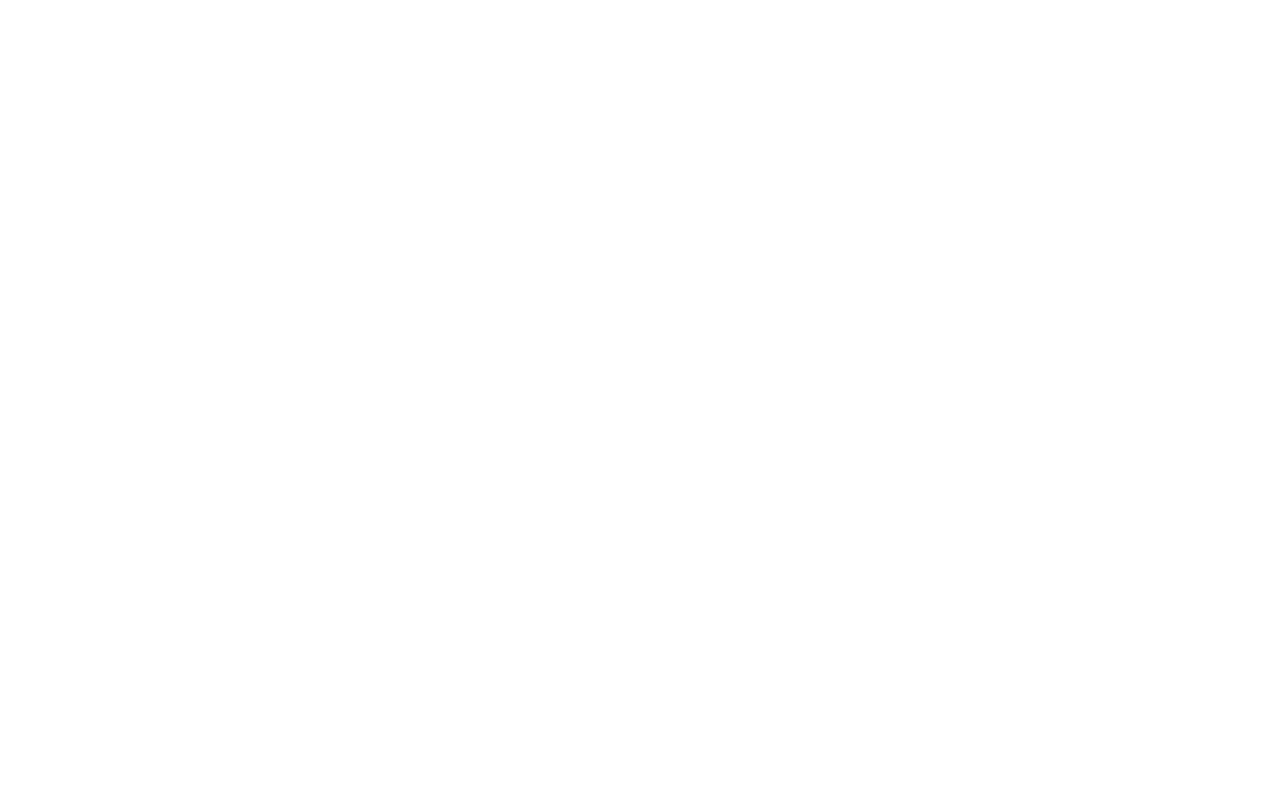
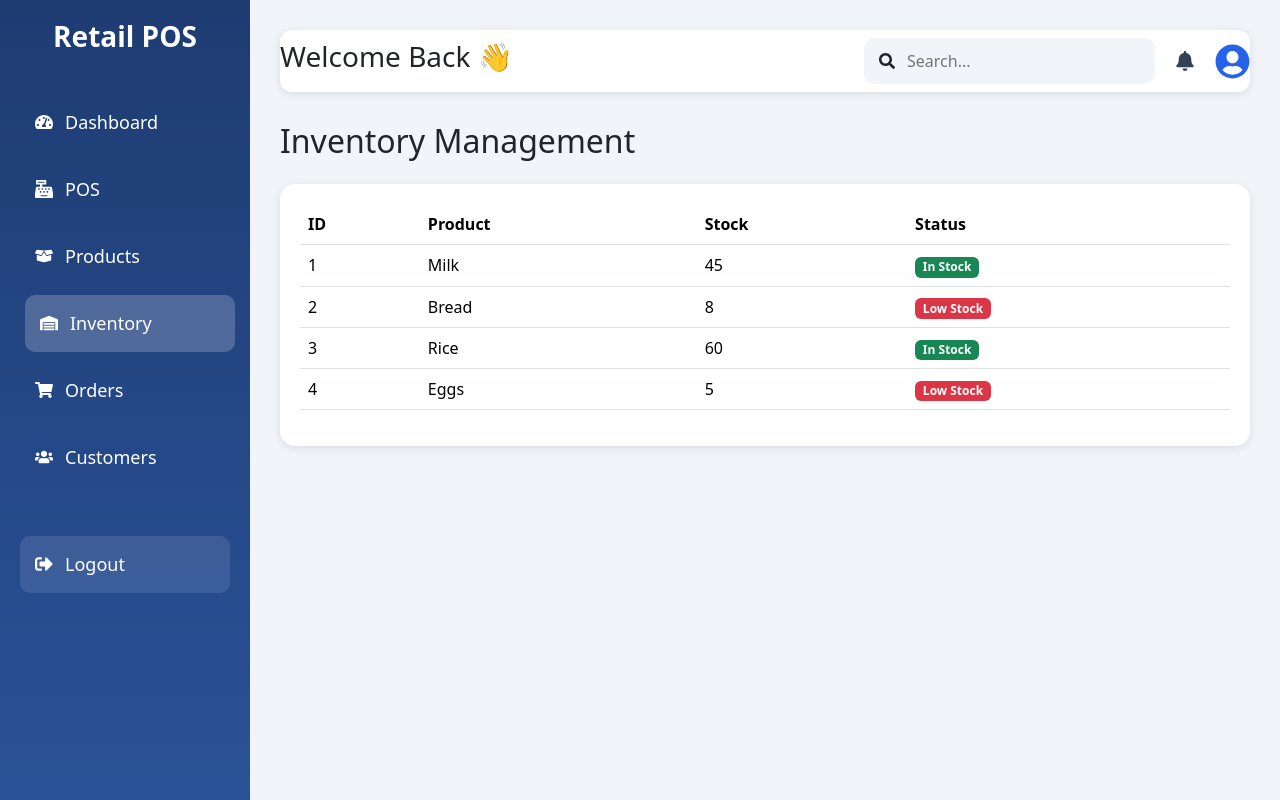
Before and after one commit to 21A91A05H3/Retail_POSsystem_project, a React (Create React App) app in the folder client/: page /inventory in a window 1280 px wide. Before the commit this address had no page. Built offline with nearby package versions, Linux system fonts and the light colour scheme.

Commit message:
inventory created

```diff
--- a/client/src/App.js
+++ b/client/src/App.js
@@ -11,6 +11,7 @@
 import Signup from "./SignUp/signup";
 import POS from "./pages/POS/pos";
 import Products from "./pages/Products/products";
+import Inventory from "./pages/Inventory/inventory";
 
 function App() {
   return (
@@ -40,6 +41,11 @@
          <Route
   path="/products"
   element={<Products />}
+
+/>
+<Route
+  path="/inventory"
+  element={<Inventory />}
 />
       </Routes>
 
--- /dev/null
+++ b/client/src/pages/Inventory/inventory.css
@@ -0,0 +1,21 @@
+.inventory-content{
+
+    margin-left: 250px;
+
+    padding: 30px;
+
+    background-color: #f1f5f9;
+
+    min-height: 100vh;
+}
+
+.inventory-table{
+
+    background-color: white;
+
+    padding: 20px;
+
+    border-radius: 15px;
+
+    box-shadow: 0px 2px 10px rgba(0,0,0,0.1);
+}
--- /dev/null
+++ b/client/src/pages/Inventory/inventory.js
@@ -0,0 +1,128 @@
+import React from "react";
+import "./inventory.css";
+
+import Sidebar from "../../components/Sidebar/sidebar";
+import Navbar from "../../components/Navbar/navbar";
+
+function Inventory() {
+
+  const inventoryData = [
+
+    {
+      id: 1,
+      product: "Milk",
+      stock: 45,
+      status: "In Stock"
+    },
+
+    {
+      id: 2,
+      product: "Bread",
+      stock: 8,
+      status: "Low Stock"
+    },
+
+    {
+      id: 3,
+      product: "Rice",
+      stock: 60,
+      status: "In Stock"
+    },
+
+    {
+      id: 4,
+      product: "Eggs",
+      stock: 5,
+      status: "Low Stock"
+    }
+
+  ];
+
+  return (
+
+    <div className="inventory-page">
+
+      <Sidebar />
+
+      <div className="inventory-content">
+
+        <Navbar />
+
+        <h2 className="mb-4">
+          Inventory Management
+        </h2>
+
+        <div className="inventory-table">
+
+          <table className="table table-hover">
+
+            <thead>
+
+              <tr>
+
+                <th>ID</th>
+
+                <th>Product</th>
+
+                <th>Stock</th>
+
+                <th>Status</th>
+
+              </tr>
+
+            </thead>
+
+            <tbody>
+
+              {
+                inventoryData.map((item) => (
+
+                  <tr key={item.id}>
+
+                    <td>
+                      {item.id}
+                    </td>
+
+                    <td>
+                      {item.product}
+                    </td>
+
+                    <td>
+                      {item.stock}
+                    </td>
+
+                    <td>
+
+                      <span
+                        className={
+                          item.status === "Low Stock"
+                          ?
+                          "badge bg-danger"
+                          :
+                          "badge bg-success"
+                        }
+                      >
+
+                        {item.status}
+
+                      </span>
+
+                    </td>
+
+                  </tr>
+                ))
+              }
+
+            </tbody>
+
+          </table>
+
+        </div>
+
+      </div>
+
+    </div>
+  );
+}
+
+export default Inventory;
```
